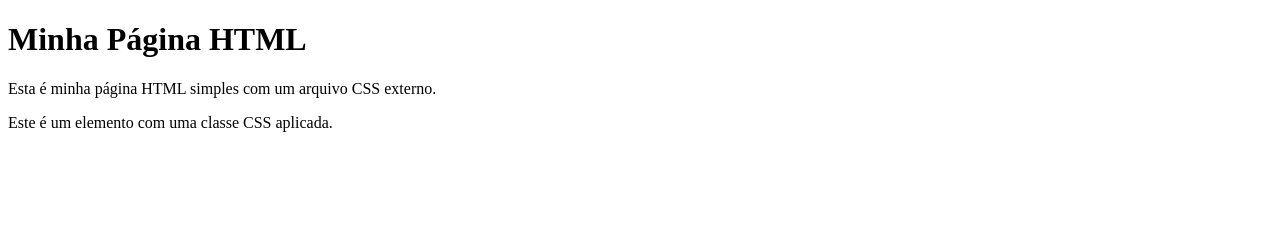
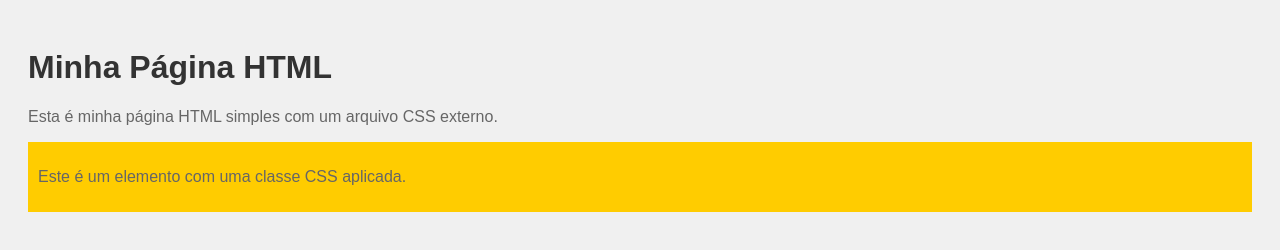
Before and after one commit to Luc4sMatt/htmlcss, a plain HTML site: page index.html in a window 1280 px wide. Drawn offline with Linux system fonts and the light colour scheme.

Commit message:
Update index.html

```diff
--- a/index.html
+++ b/index.html
@@ -2,7 +2,7 @@
 <html>
 <head>
 <title>Minha Página HTML</title>
-<link rel="Stylesheet" type="text/css" href="estilo.css">
+<link rel="Stylesheet" type="text/css" href="Style.css">
 </head>
 <body>
 <h1>Minha Página HTML</h1>
```
